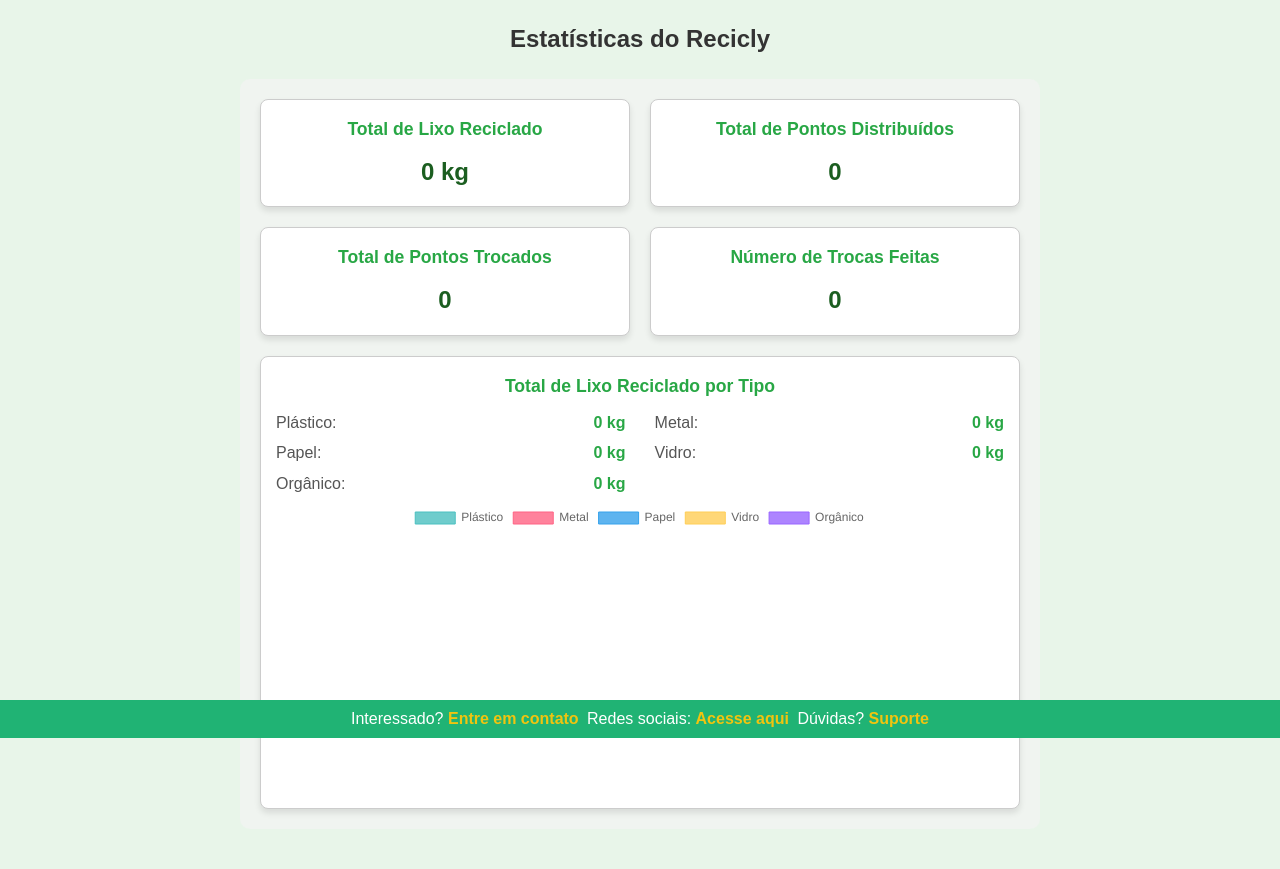
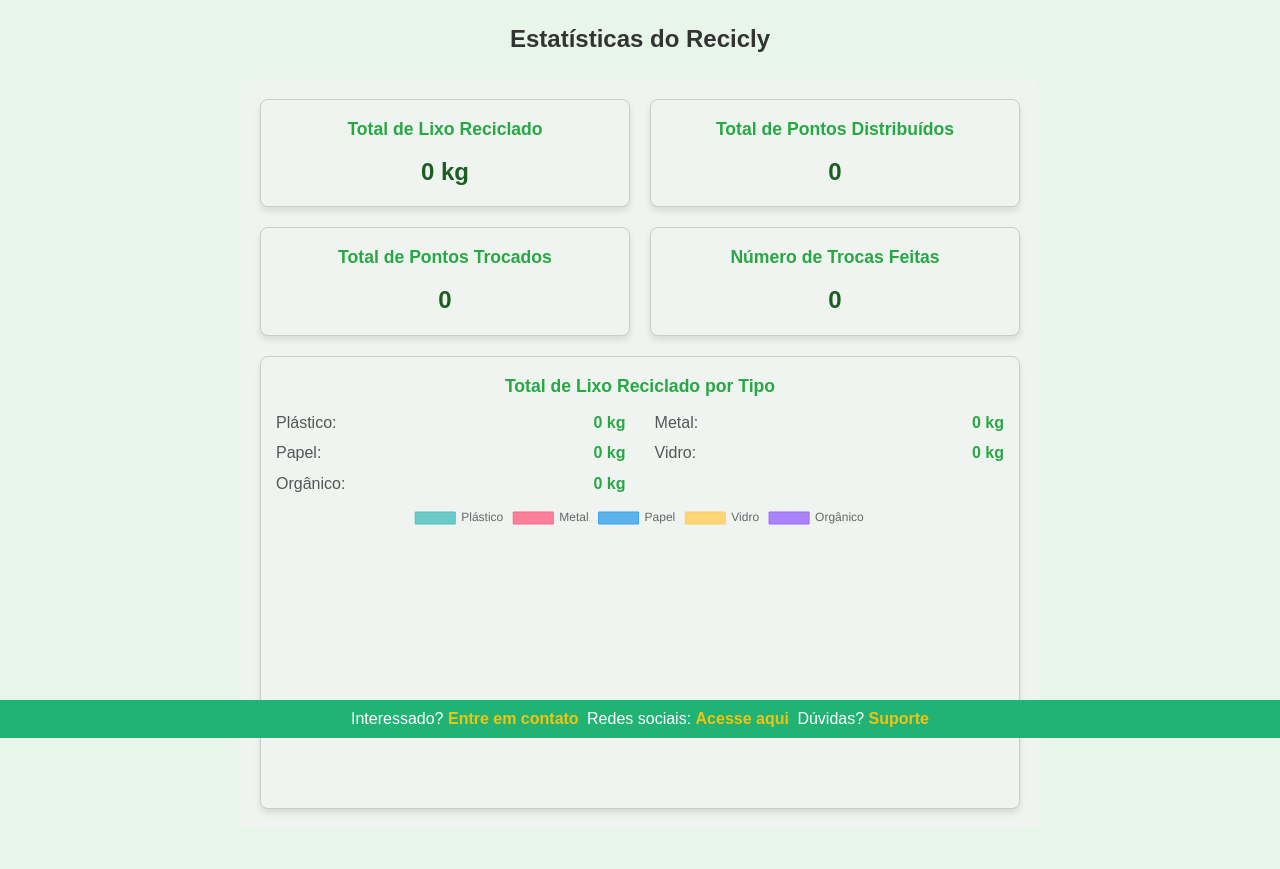
Before and after one commit to Caua-Oliveira/Recicly, a Flask app: page /sitestats in a window 1280 px wide. Shown: the part 62-931 px from the top of the page. Run offline with Flask 3, Linux system fonts and the light colour scheme; data that the repository does not hold is empty.

Commit message:
css updates

```diff
--- a/static/rankings_page.css
+++ b/static/rankings_page.css
@@ -43,7 +43,7 @@
 }
 
 .personal-card {
-    background-color: #f0f6e8 ;
+    background-color: #f0f4f0;
     padding: 20px;
     border-radius: 10px;
     text-align: center;
@@ -94,7 +94,7 @@
 }
 
 .ranking-container {
-    max-height: 250px;
+    max-height: 400px;
     overflow-y: auto;
 }
 
--- a/static/sitestats_page.css
+++ b/static/sitestats_page.css
@@ -20,7 +20,7 @@
 
 /* Individual stat card */
 .stat-card {
-    background-color: white;
+    background-color: #f0f4f0;
     border: 1px solid #ccc;
     border-radius: 8px;
     padding: 15px;
```
